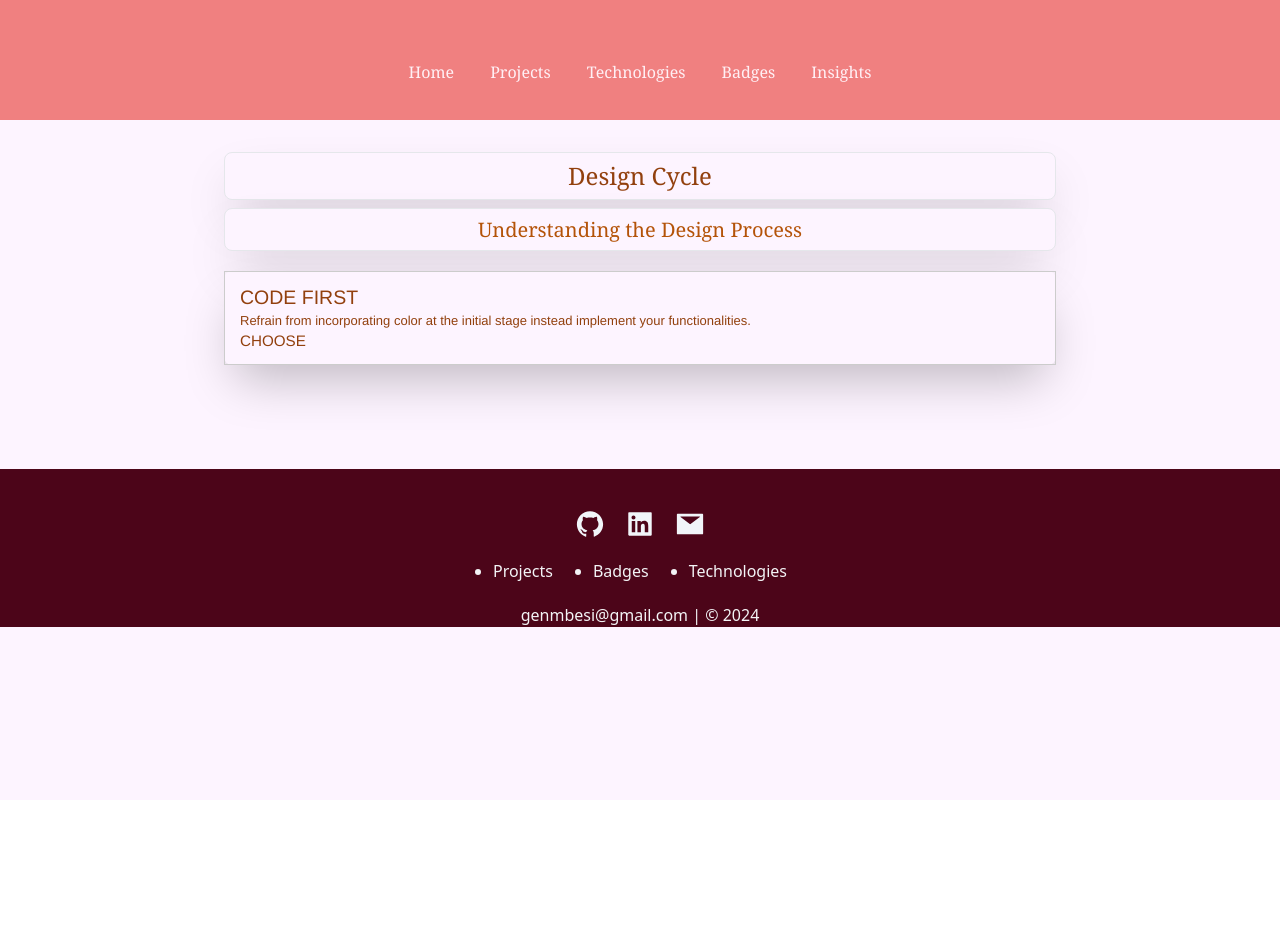
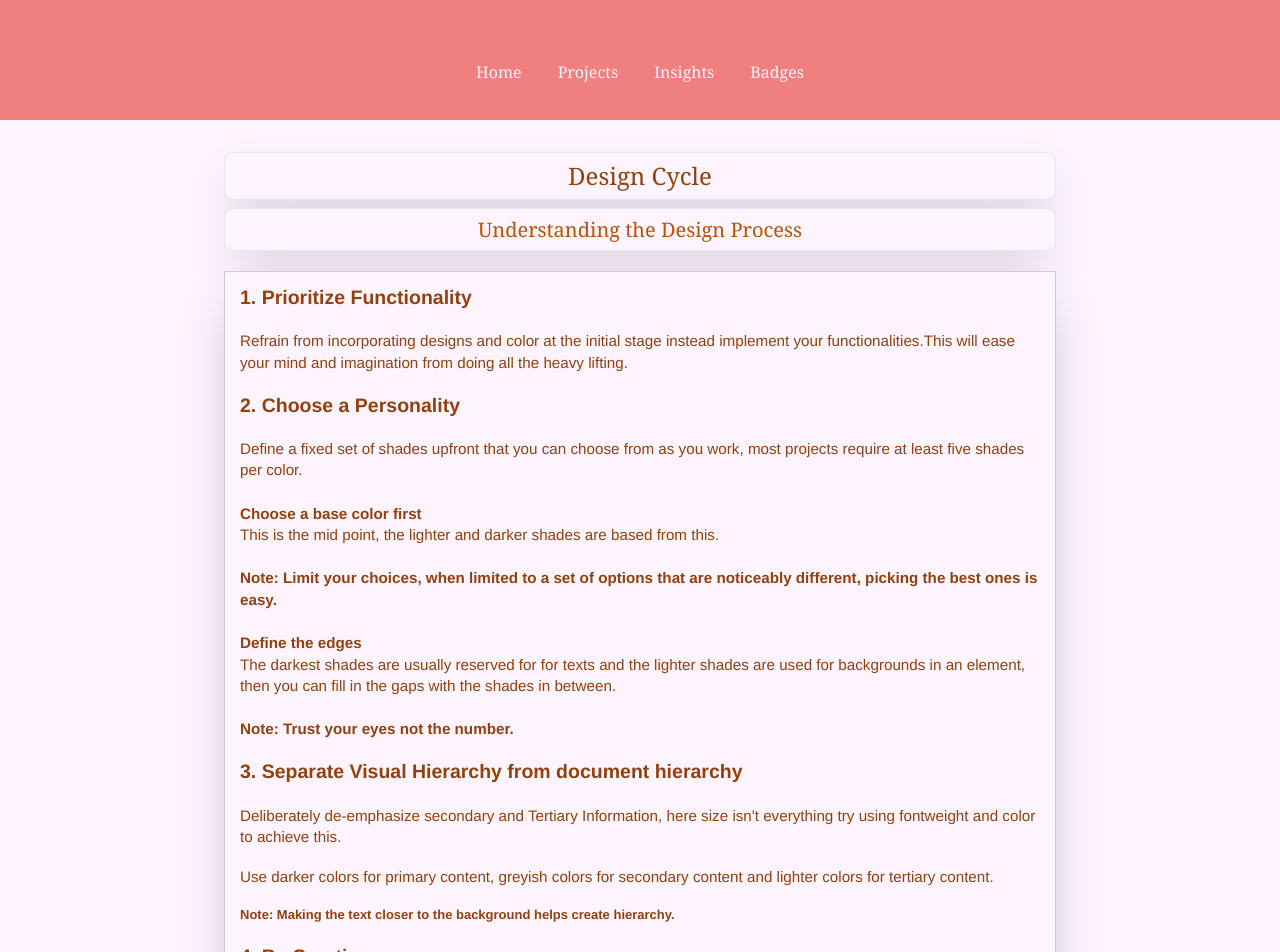
Before and after one commit to Genevive-Mbesi/Portfolio, a React (Create React App) app in the folder portfolio/: page /blog in a window 1280 px wide. Shown: the top 952 px of the page. Before the commit the page ends 800 px from the top, so only its background shows below. Built offline with nearby package versions, Linux system fonts and the light colour scheme.

Commit message:
Added Blog Post

```diff
--- a/portfolio/src/components/blog.jsx
+++ b/portfolio/src/components/blog.jsx
@@ -8,9 +8,36 @@ const blogPosts = [
     title: "Design Cycle",
     subtitle: "Understanding the Design Process",
     content: `
-      <h2>CODE FIRST</h2>
-      <p>Refrain from incorporating color at the initial stage instead implement your functionalities.</p>
-      <h3>CHOOSE</h3>
+
+      <h2><strong>1. Prioritize Functionality</strong></h2>
+      <br/>
+      <h3>Refrain from incorporating designs and color at the initial stage instead implement your functionalities.This will ease
+      your mind and imagination from doing all the heavy lifting.</h3>
+      <br/>
+      <h2><strong>2. Choose a Personality</strong></h2>
+       <br/>
+      <h3>Define a fixed set of shades upfront that you can choose from as you work, most projects require at least five shades per color.<br/>
+      <br/><strong>Choose a base color first <br/></strong>This is the mid point, the lighter and darker shades are based from this.<br/>
+       <br/><strong>Note: Limit your choices, when limited to a set of options that are noticeably different, picking the best ones is easy.</strong>
+       <br/>
+        <br><strong>Define the edges <br/></strong>The darkest shades are usually reserved for for texts and the lighter shades
+         are used for backgrounds in an element, then you can fill in the gaps with the shades in between.<br/>
+        <br/><strong>Note: Trust your eyes not the number.</strong>
+      </h3>
+      <br/>
+      <h2><strong>3. Separate Visual Hierarchy from document hierarchy </strong></h2><br/>
+     <h3>Deliberately de-emphasize secondary and Tertiary Information, here size isn't everything try
+     using fontweight and color to achieve this.</h3><br/>
+      <h3>Use darker colors  for primary content, greyish colors for secondary content and lighter colors for tertiary content.</h3><br/>
+     <strong>Note: Making the text closer to the background helps create hierarchy.</strong>
+      <br/>
+      <br/>
+      <h2><strong>4. Be Creative</strong></h2>
+      <br/>
+       <h3>Break into sections, use multiple columns, add supporting text and colorful icons.<br/>Introduce hierarchy in columns, add images if it makes sense and also use cards and button like square designs. </h3>
+ <br/>
+ <strong>Note: Systemize everything the less you shall need to second guess your own decisions</strong>.
+
     `,
   },
 //   {
--- a/portfolio/src/components/navbar.jsx
+++ b/portfolio/src/components/navbar.jsx
@@ -53,8 +53,8 @@ export default function Navbar() {
             </Link>
           </li>
           <li style={headingStyle}>
-            <Link to="/proficiency">
-              Technologies
+            <Link to="/blog">
+              Insights
             </Link>
           </li>
           <li style={headingStyle}>
@@ -62,11 +62,6 @@ export default function Navbar() {
               Badges
             </Link>
           </li>
-          <li style={headingStyle}>
-            <Link to="/blog">
-              Insights
-            </Link>
-          </li>
         </ul>
       </nav>
     </div>
```
